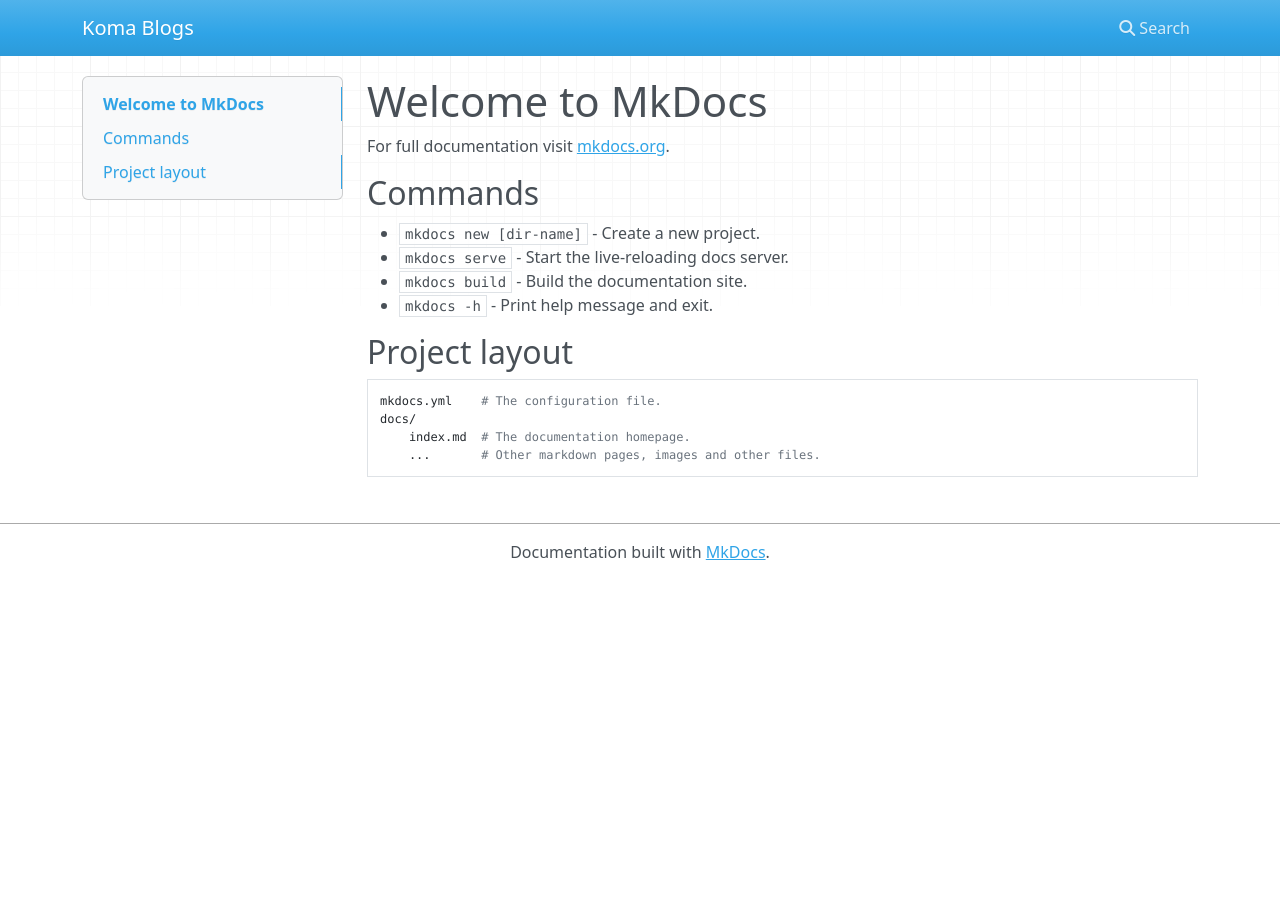
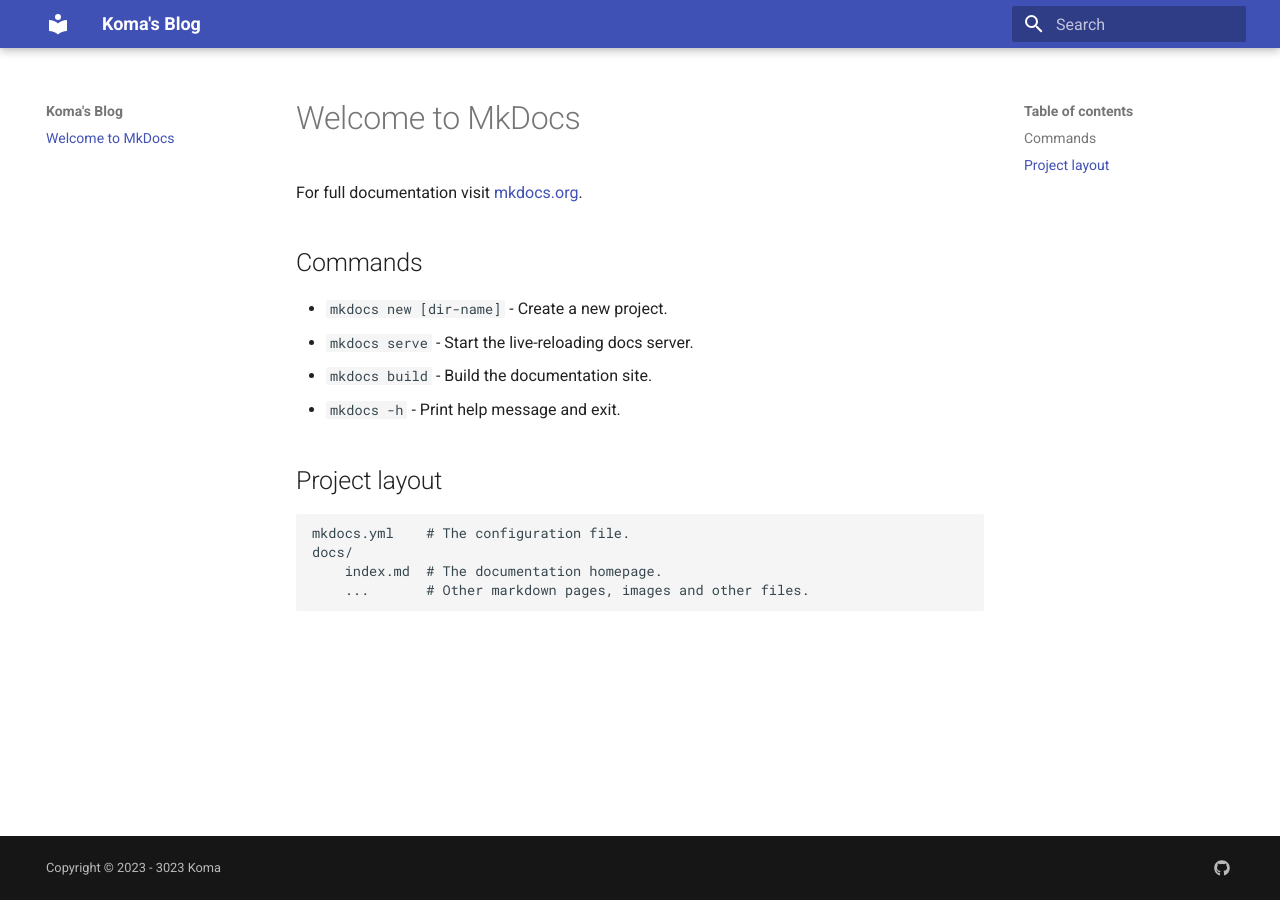
Before and after one commit to Kooooooma/komas-blog, an MkDocs documentation site: the page built from docs/index.md, in a window 1280 px wide. Built offline with MkDocs 1.6.1 and Material for MkDocs 9.7.7, drawn with Linux system fonts in a browser that asks for light colours; nearby versions of some CDN libraries.

Commit message:
update theme

```diff
--- a/mkdocs.yml
+++ b/mkdocs.yml
@@ -1 +1,14 @@
-site_name: Koma Blogs
+site_name: Koma's Blog
+
+theme:
+  name: material
+  features:
+    - navigation.footer
+
+extra:
+  social:
+    - icon: fontawesome/brands/github
+      link: https://github.com/Kooooooma/komas-blog
+  generator: false
+
+copyright: Copyright &copy; 2023 - 3023 Koma
```
